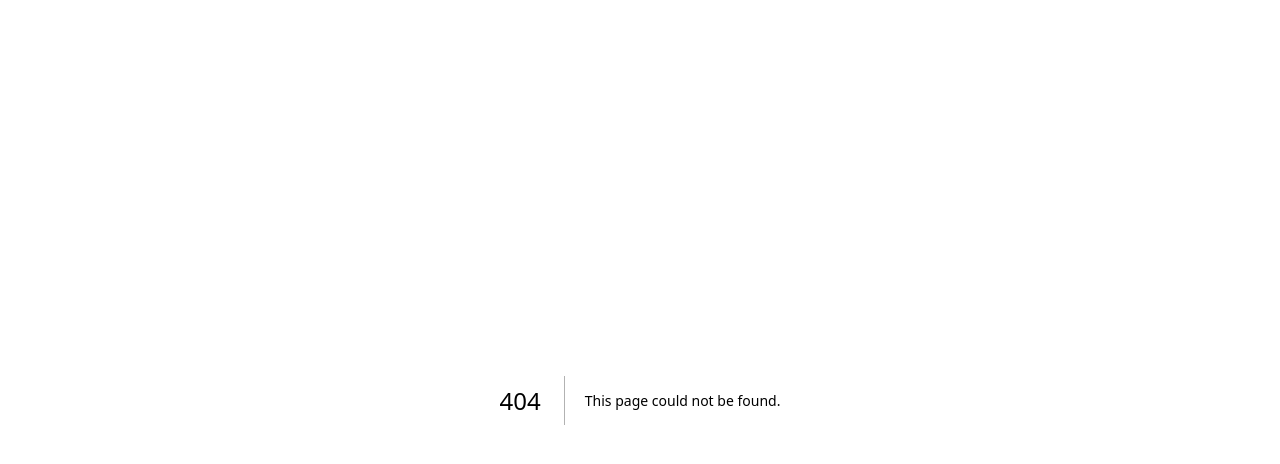
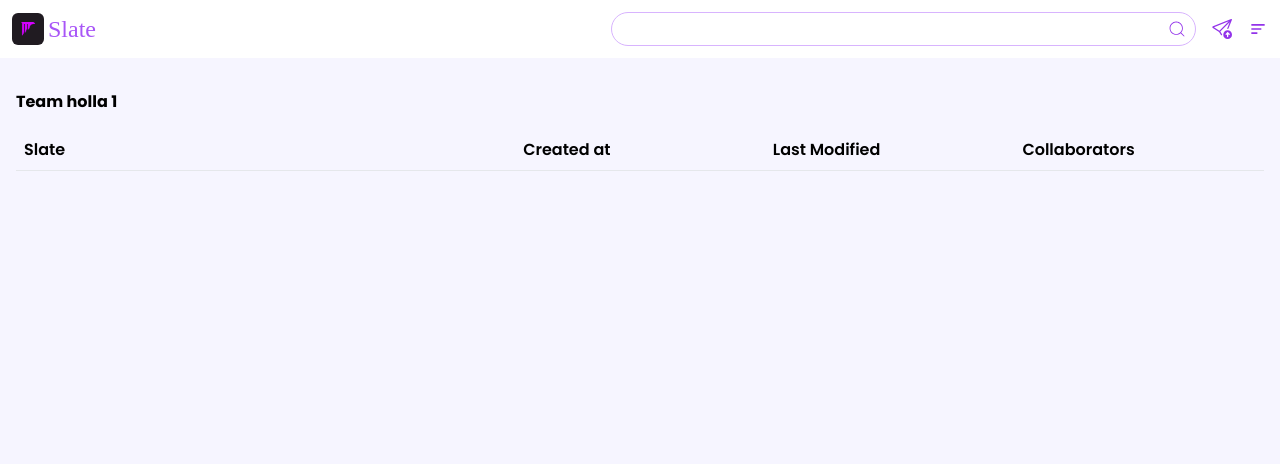
Before and after one commit to AccoladesIO/slate, a Next.js app: page /dashboard/teams/1 in a window 1280 px wide. Before the commit this address had no page. Shown: the top 464 px of the page. Built offline with nearby package versions, Linux system fonts and the light colour scheme; a web font is replaced by a local one.

Commit message:
feat: page for displaying slates within a team

```diff
--- /dev/null
+++ b/src/pages/dashboard/teams/[slug].tsx
@@ -0,0 +1,25 @@
+import Layout from '@/components/Layout/Layout'
+import React from 'react'
+import { useRouter } from 'next/router'
+
+
+const TeamSlug = () => {
+    const router = useRouter()
+    const { slug } = router.query
+    return (
+        <Layout active='Teams'>
+            <div className='w-full p-4'>
+                <p className='w-full text-left text-base font-bold my-4'>Team holla {slug}
+                </p>
+                <div className='grid grid-cols-3 sm:grid-cols-5 items-center justify-center text-left font-semibold border-b'>
+                    <div className='w-full p-2 text-bold col-span-2'>Slate</div>
+                    <div className='w-full p-2 text-bold'>Created at</div>
+                    <div className='w-full p-2 text-bold hidden sm:block'>Last Modified</div>
+                    <div className='w-full p-2 text-bold'>Collaborators</div>
+                </div>
+            </div>
+        </Layout>
+    )
+}
+
+export default TeamSlug
```
